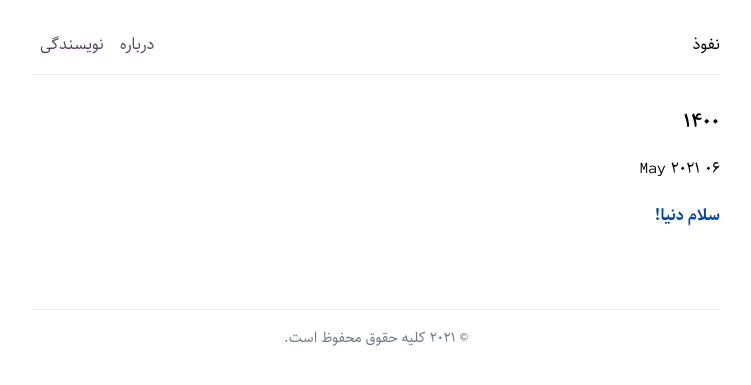
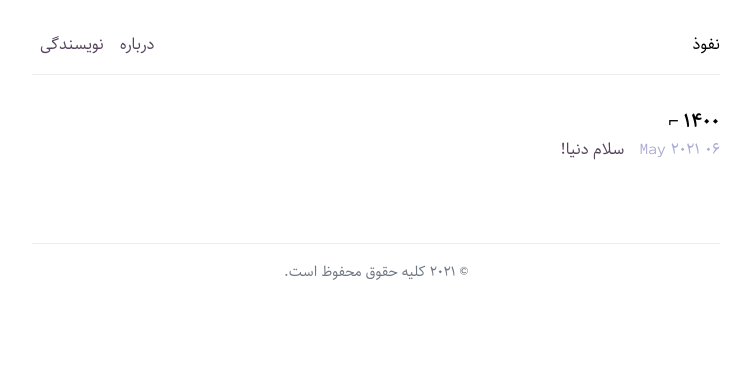
Before and after one commit to nofoz/nofoz.ir, a Jekyll site: the page built from index.html, in a window 1280 px wide. Shown: the top 385 px of the page, without its empty margins (423-1174 px from the left). Built offline with Jekyll 4.4.1, drawn with Linux system fonts in a browser that asks for light colours; the list of posts is cut into pages by our own code.

Commit message:
Update index.html

```diff
--- a/index.html
+++ b/index.html
@@ -2,7 +2,7 @@
 layout: default
 title: Home
 ---
-
+<section class="article-list">
     <h3>۱۴۰۰</h3>
     {% for post in paginator.posts %}
     <article>
@@ -12,3 +12,4 @@ title: Home
         </h4>
     </article>
     {% endfor %}
+</section>
```
Lines whose indentation alone changed are shown as unchanged.
